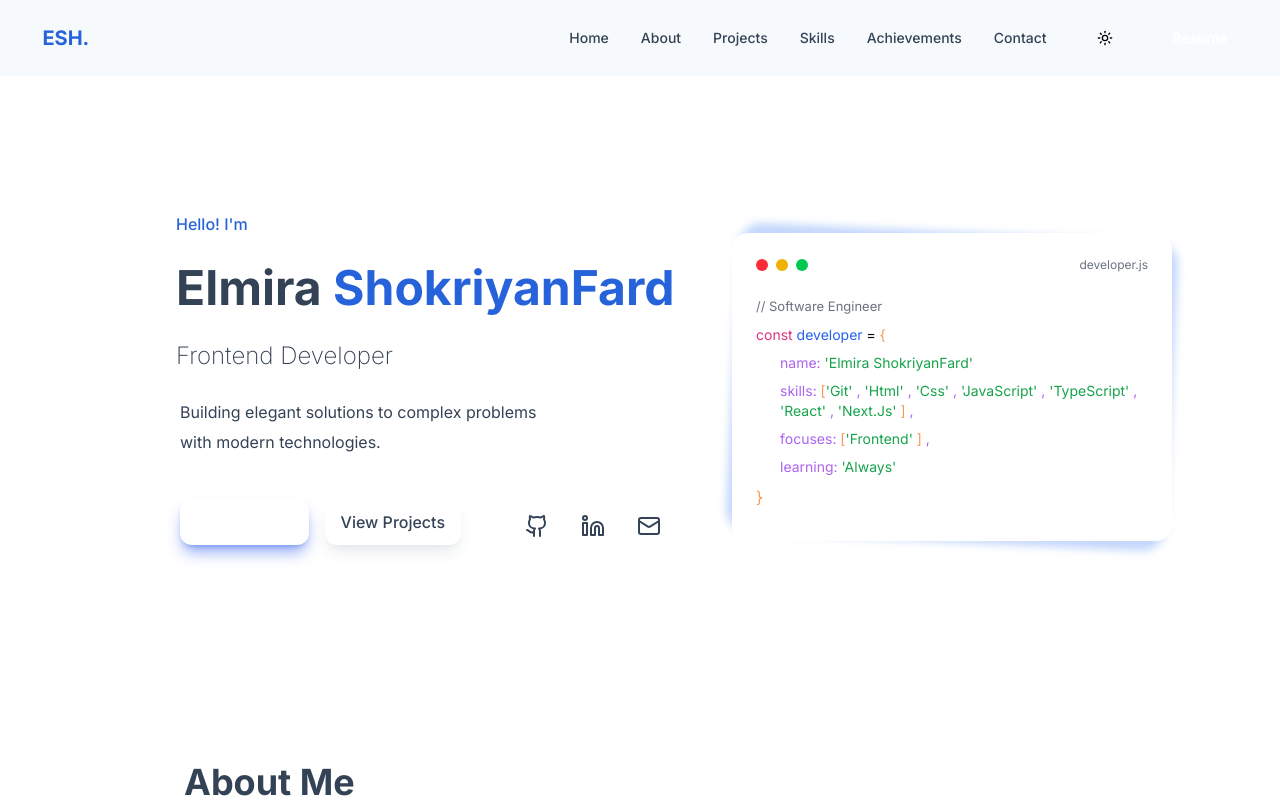
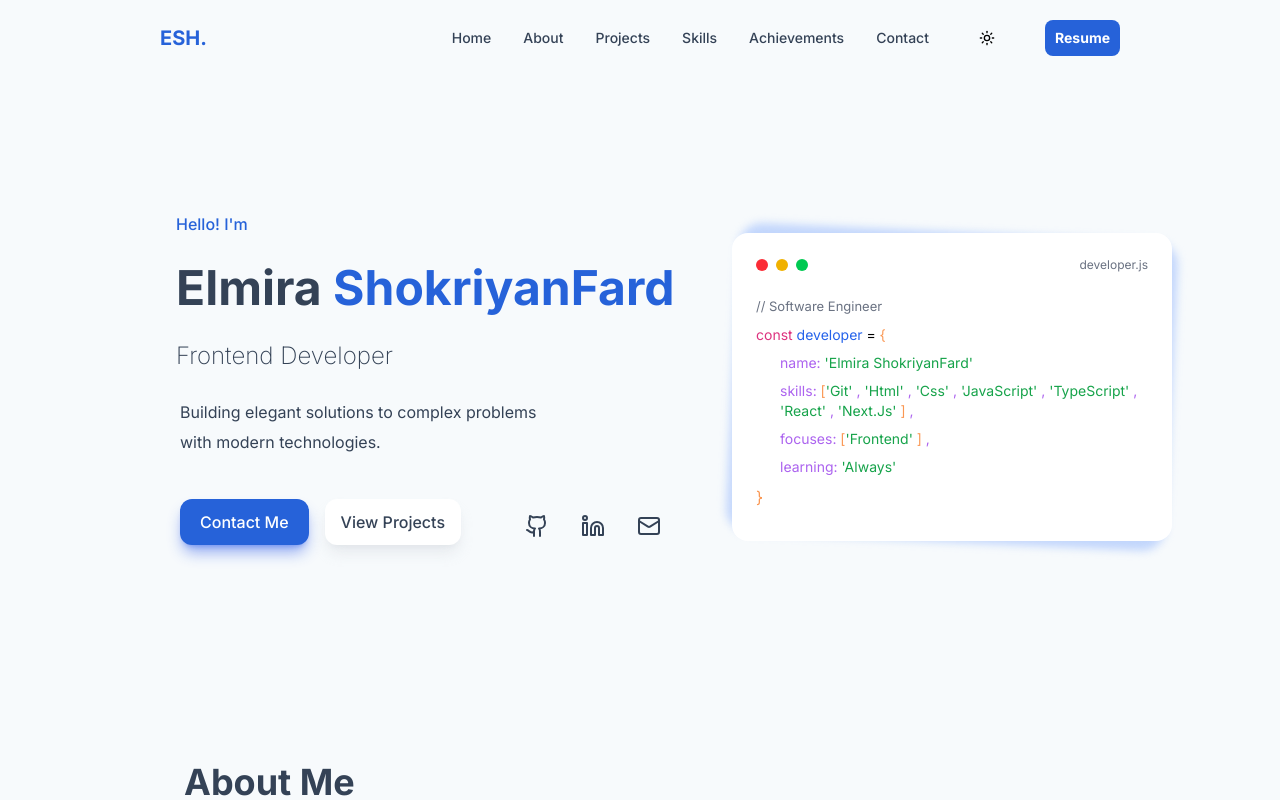
Before and after one commit to elmira1385/portfolio, a Next.js app: page / in a window 1280 px wide. Shown: the top 800 px of the page. Built offline with nearby package versions, Linux system fonts and the light colour scheme.

Commit message:
soleved some problem

```diff
--- a/src/app/UI/Header.tsx
+++ b/src/app/UI/Header.tsx
@@ -8,9 +8,11 @@ const Header = () => {
   const { theme, setTheme } = useTheme();
   const [isOpenHeader, setIsOpenHeader] = useState(false);
   return (
-    <div  className="bg-[#F7FAFC]/98 z-50 dark:bg-[#020817]/97 sticky top-0 left-0 flex justify-between px-6 sm:gap-120 sm:justify-center py-5 items-center">
+    <div className="bg-[#F7FAFC]/98 z-50 dark:bg-[#020817]/97 sticky top-0 left-0 flex justify-between px-6  sm:justify-between py-5 items-center sm:px-40">
       <div>
-        <a href="#home" className="text-xl text-primary font-bold">ESH.</a>
+        <a href="#home" className="text-xl text-primary font-bold">
+          ESH.
+        </a>
       </div>
       <div className="flex sm:gap-10 gap-2 items-center">
         <div className="flex sm:gap-8 hidden sm:inline-flex ">
--- a/src/app/globals.css
+++ b/src/app/globals.css
@@ -6,7 +6,7 @@ body {
   display: flex;
   flex-direction: column;
   font-family: var(--font-inter);
-  background-color: ;
+  background-color: #f7fafc;
 }
 .dark body {
   background-color: #020817;
@@ -16,7 +16,7 @@ html,
   height: 100%;
   scroll-behavior: smooth;
   --color-primary: #2662d9;
-  --bg-primary: #f7fafc#2662d9;
+  --bg-primary: #2662d9;
   --color-gray: #344256;
 }
 
```
